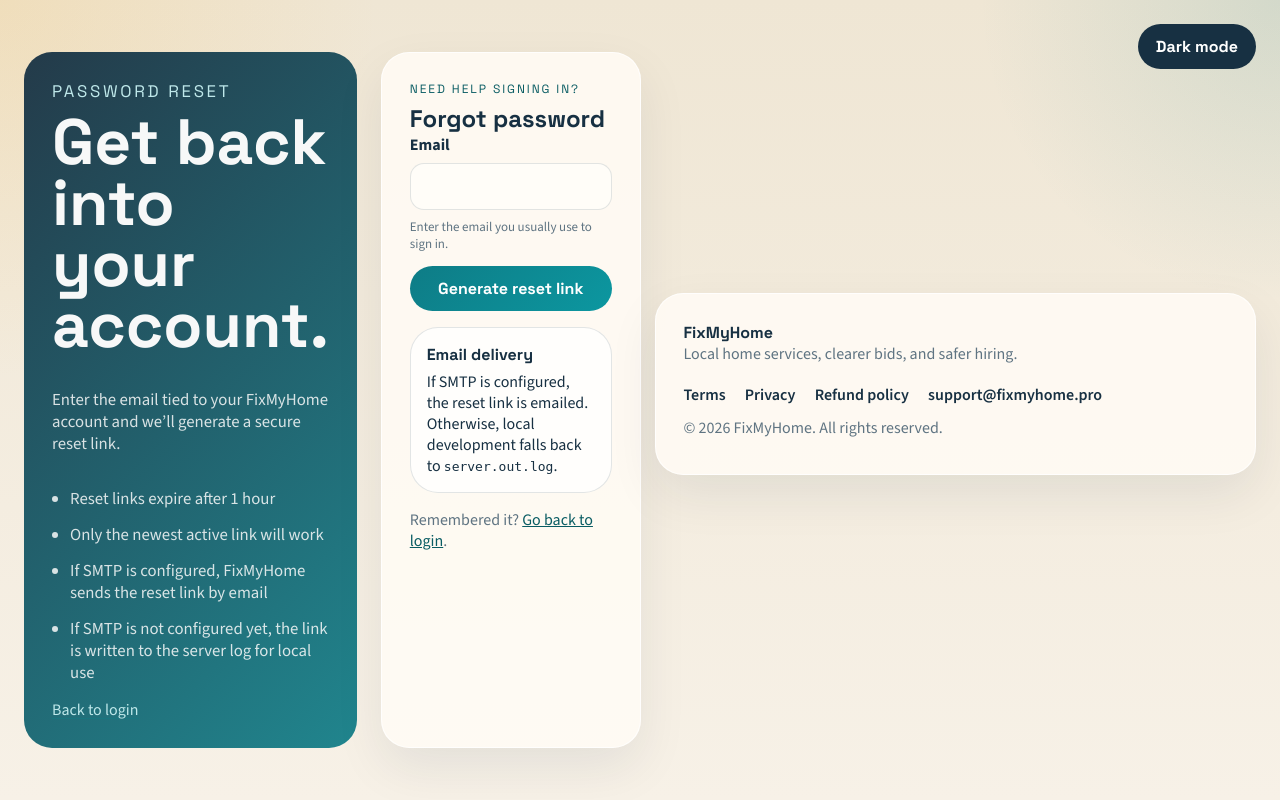
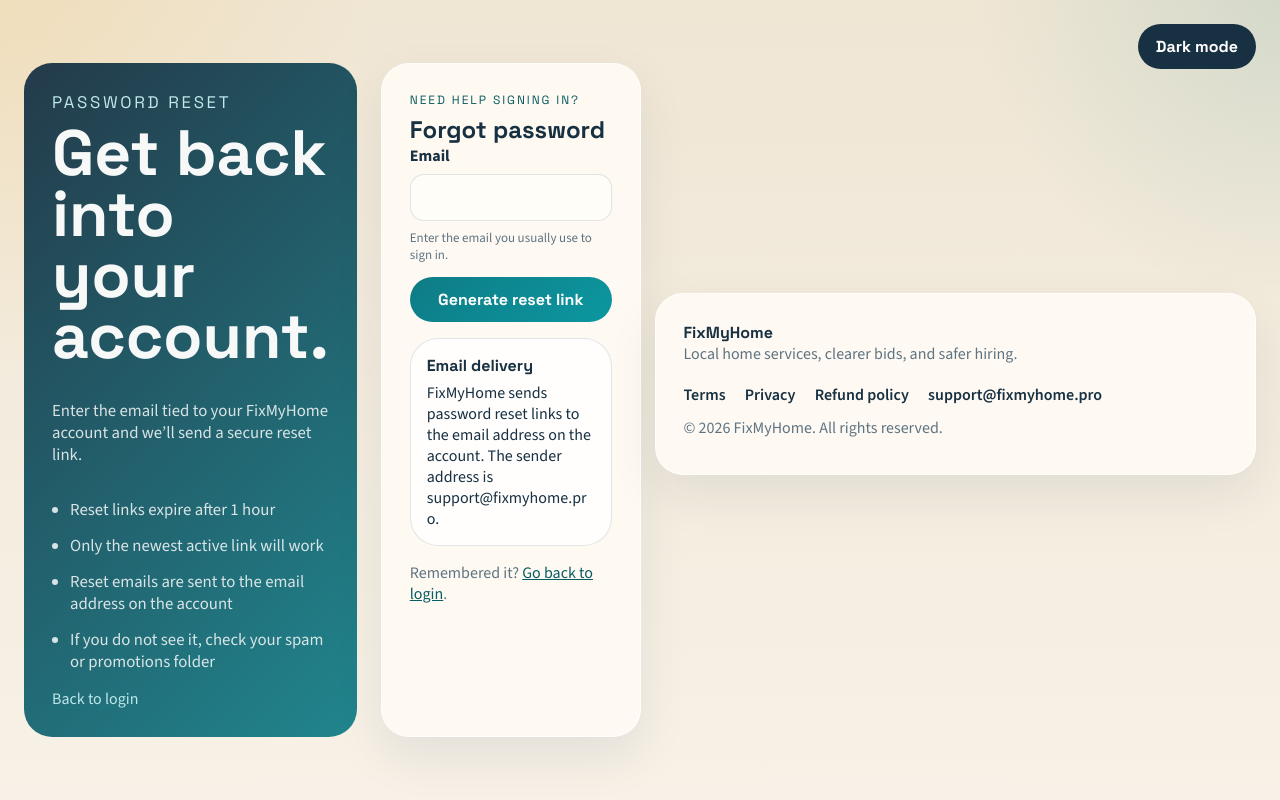
Before and after one commit to seuth325/FixMyHome, a Node server app: page /forgot-password in a window 1280 px wide. Run offline with Node 20, Linux system fonts and the light colour scheme.

Commit message:
Polish production auth copy and remove mockup links

```diff
--- a/views/admin.ejs
+++ b/views/admin.ejs
@@ -20,7 +20,6 @@
       </div>
       <div class="topbar-actions">
         <button type="button" class="btn btn-secondary theme-toggle" data-theme-toggle>Dark mode</button>
-        <a href="/mockup" class="btn btn-secondary">View mockup</a>
         <form method="POST" action="/logout">
           <button type="submit" class="btn btn-primary">Log out</button>
         </form>
--- a/views/dashboard.ejs
+++ b/views/dashboard.ejs
@@ -20,7 +20,6 @@
       </div>
       <div class="topbar-actions">
         <button type="button" class="btn btn-secondary theme-toggle" data-theme-toggle>Dark mode</button>
-        <a href="/mockup" class="btn btn-secondary">View mockup</a>
         <form method="POST" action="/logout">
           <button type="submit" class="btn btn-primary">Log out</button>
         </form>
--- a/views/forgot-password.ejs
+++ b/views/forgot-password.ejs
@@ -18,12 +18,12 @@
     <section class="auth-hero">
       <p class="eyebrow">Password reset</p>
       <h1>Get back into your account.</h1>
-      <p>Enter the email tied to your FixMyHome account and we’ll generate a secure reset link.</p>
+      <p>Enter the email tied to your FixMyHome account and we’ll send a secure reset link.</p>
       <ul class="auth-highlights">
         <li>Reset links expire after 1 hour</li>
         <li>Only the newest active link will work</li>
-        <li>If SMTP is configured, FixMyHome sends the reset link by email</li>
-        <li>If SMTP is not configured yet, the link is written to the server log for local use</li>
+        <li>Reset emails are sent to the email address on the account</li>
+        <li>If you do not see it, check your spam or promotions folder</li>
       </ul>
       <a href="/login" class="text-link">Back to login</a>
     </section>
@@ -46,7 +46,7 @@
       </form>
       <div class="review-display auth-reset-box">
         <strong>Email delivery</strong>
-        <p>If SMTP is configured, the reset link is emailed. Otherwise, local development falls back to <code>server.out.log</code>.</p>
+        <p>FixMyHome sends password reset links to the email address on the account. The sender address is <%= supportEmail %>.</p>
       </div>
       <p class="auth-switch">Remembered it? <a href="/login">Go back to login</a>.</p>
     </section>
--- a/views/login.ejs
+++ b/views/login.ejs
@@ -24,7 +24,6 @@
         <li>Job posting, bidding, messaging, awarding, and reviews</li>
         <li>Built for quick V1 iteration on Express + Prisma</li>
       </ul>
-      <a href="/mockup" class="text-link">View product mockup</a>
     </section>
 
     <section class="auth-card app-card">
```
Also changed, not shown: src/server.js.
